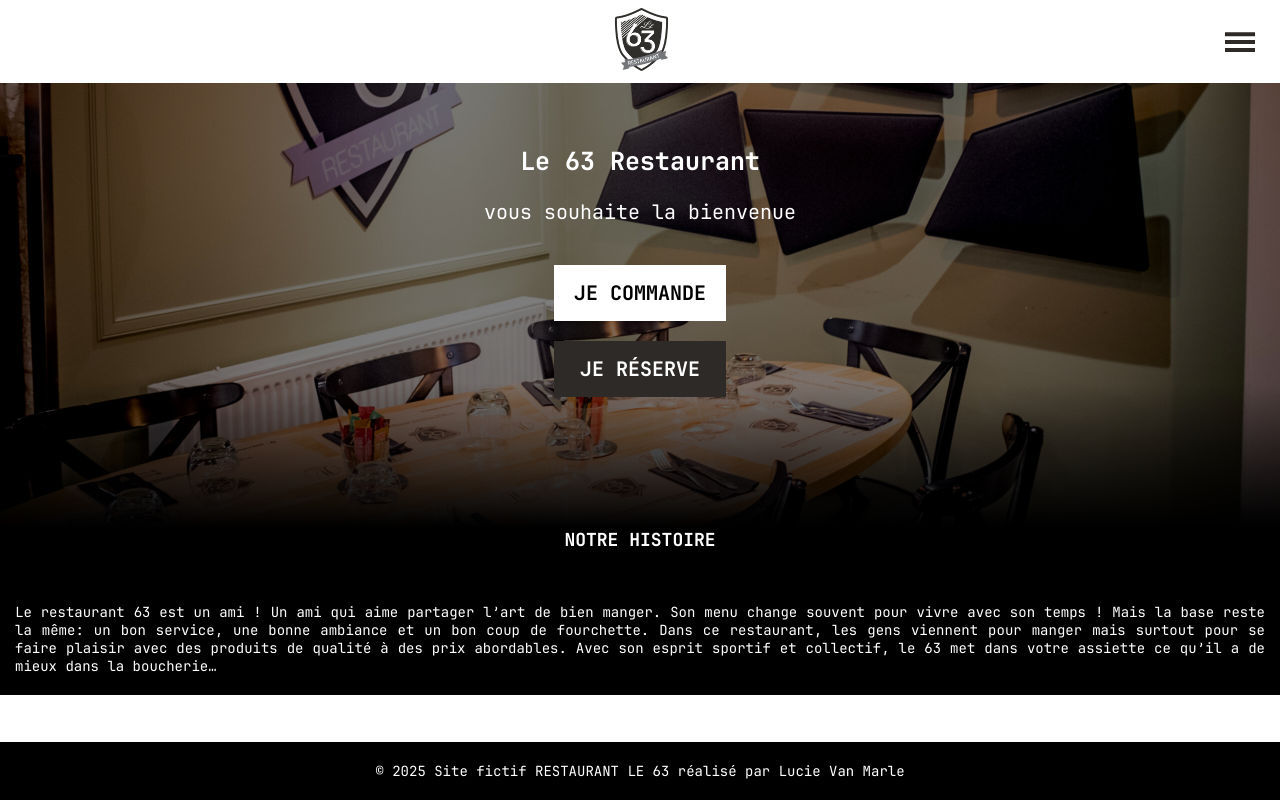
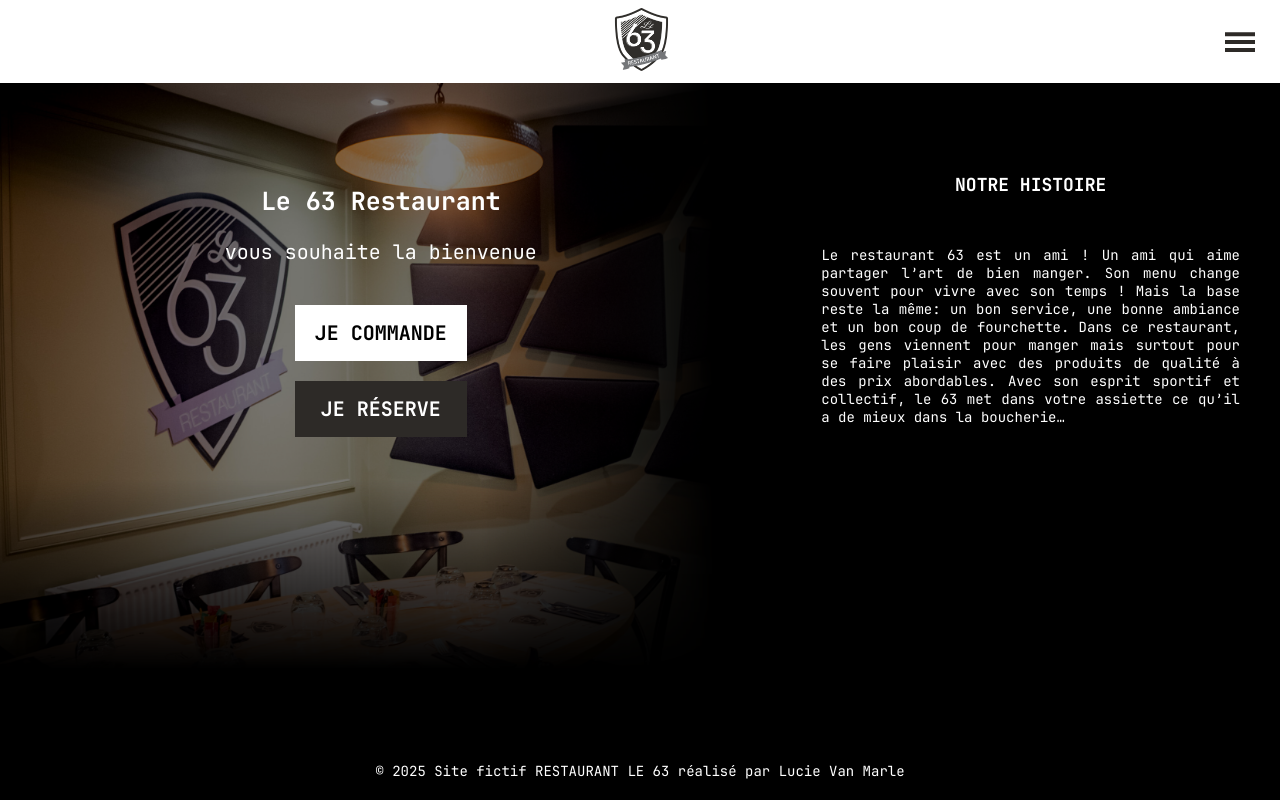
Before and after one commit to LuVAMA12/app-63-client, a React (Vite) app: page / in a window 1280 px wide. Built offline with nearby package versions, Linux system fonts and the light colour scheme; no server answers.

Commit message:
add som style

```diff
--- a/src/pages/public/Home/Home.scss
+++ b/src/pages/public/Home/Home.scss
@@ -1,45 +1,63 @@
-@use '../../../assets/styles/abstracts' as *;
+@use "../../../assets/styles/abstracts" as *;
 
 #home {
     color: $white;
     text-align: center;
     .welcome-section {
         background:
-            linear-gradient(to bottom, rgba(255, 255, 255, 0) 60%, #000000 89%,  #000000 100%),
+            linear-gradient(to bottom, rgba(255, 255, 255, 0) 60%, #000000 89%, #000000 100%),
             linear-gradient(rgba(0, 0, 0, 0.5), rgba(0, 0, 0, 0.5)),
-            url('/images/DSCF8786_Istg_-scaled.jpg') 37% 100%/cover no-repeat;
+            url("/images/DSCF8786_Istg_-scaled.jpg") 37% 100% / cover no-repeat;
         display: flex;
         flex-direction: column;
         align-items: center;
         font-size: 2rem;
-        height: 500px;
+        // height: 500px;
         width: 100%;
         position: relative;
-         .welcome-text {
+        .welcome-text {
             margin: 4rem 0;
-         }
+        }
 
         .buttons {
             display: flex;
             flex-direction: column;
-            gap:2rem;
-           .grey-button {
-                @include square-btn($dark-grey, $white)
+            gap: 2rem;
+            .grey-button {
+                @include square-btn($dark-grey, $white);
             }
         }
     }
     .story-section {
         background-color: $black;
-        padding:2rem 1.5rem;
+        padding: 2rem 1.5rem 2rem 1.5rem;
         position: relative;
-        h2{
-            position: absolute;
-            top:-55px;
-            left: 50%;
-            transform: translateX(-50%);
+        h2 {
+            padding: 5rem 0;
         }
-        p{
+        p {
             text-align: justify;
         }
     }
+
+    @media screen and (width > 900px) {
+        display: flex;
+        section {
+            width: 55%;
+           padding: 4rem;
+        }
+        .welcome-section {
+            padding-left: 0rem;
+            background:
+                linear-gradient(to bottom, rgba(0, 0, 0, 0) 60%, #000000 89%, #000000 100%),
+                    linear-gradient(to right, rgba(0, 0, 0, 0) 60%, #000000 89%, #000000 100%),
+                linear-gradient(rgba(0, 0, 0, 0.5), rgba(0, 0, 0, 0.5)),
+                url("/images/DSCF8786_Istg_-scaled.jpg") 37% 100% / cover
+                    no-repeat;
+        }
+        .story-section{
+            padding: 4rem;
+            padding-left:2rem ;
+        }
+    }
 }
```
